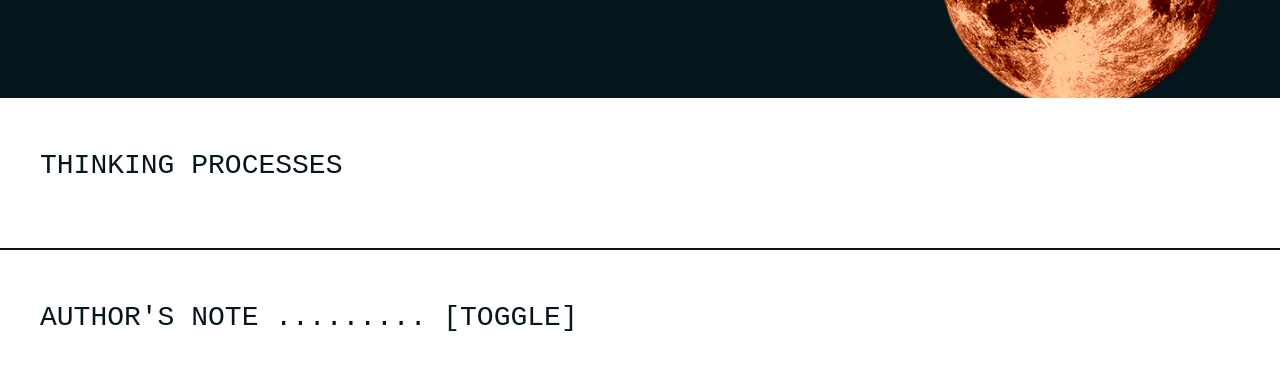
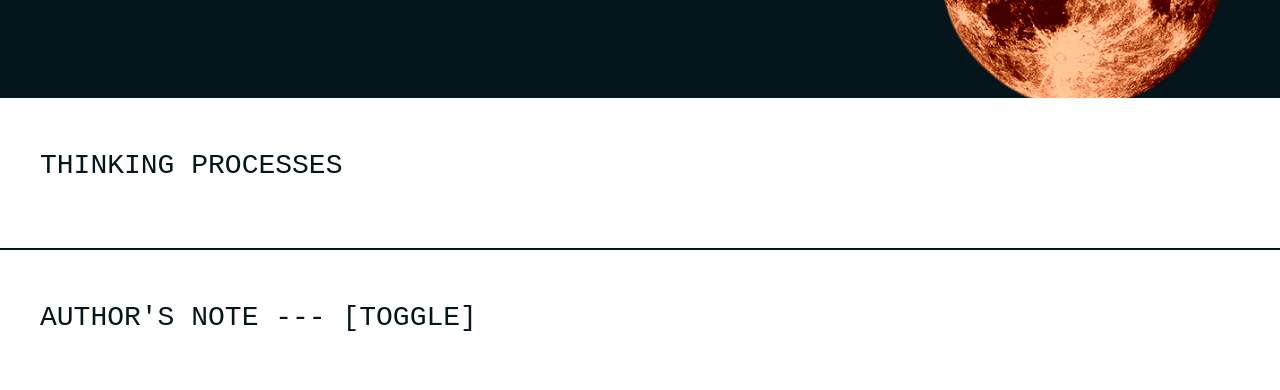
Before and after one commit to mmerhi89/thesinkingmoon, a plain HTML site: page index.html in a window 1280 px wide. Shown: the part 752-1142 px from the top of the page. Drawn offline with Linux system fonts and the light colour scheme.

Commit message:
Update index.html

```diff
--- a/index.html
+++ b/index.html
@@ -115,7 +115,7 @@
 
 	<div class="inner">
 		<div class="row question" data-question="About">
-			<h2>AUTHOR'S NOTE ......... [TOGGLE] </h2>
+			<h2>AUTHOR'S NOTE --- [TOGGLE] </h2>
 			<div class="btn-open-closed">
 				<div class="line"></div>
 				<div class="line"></div>
```
